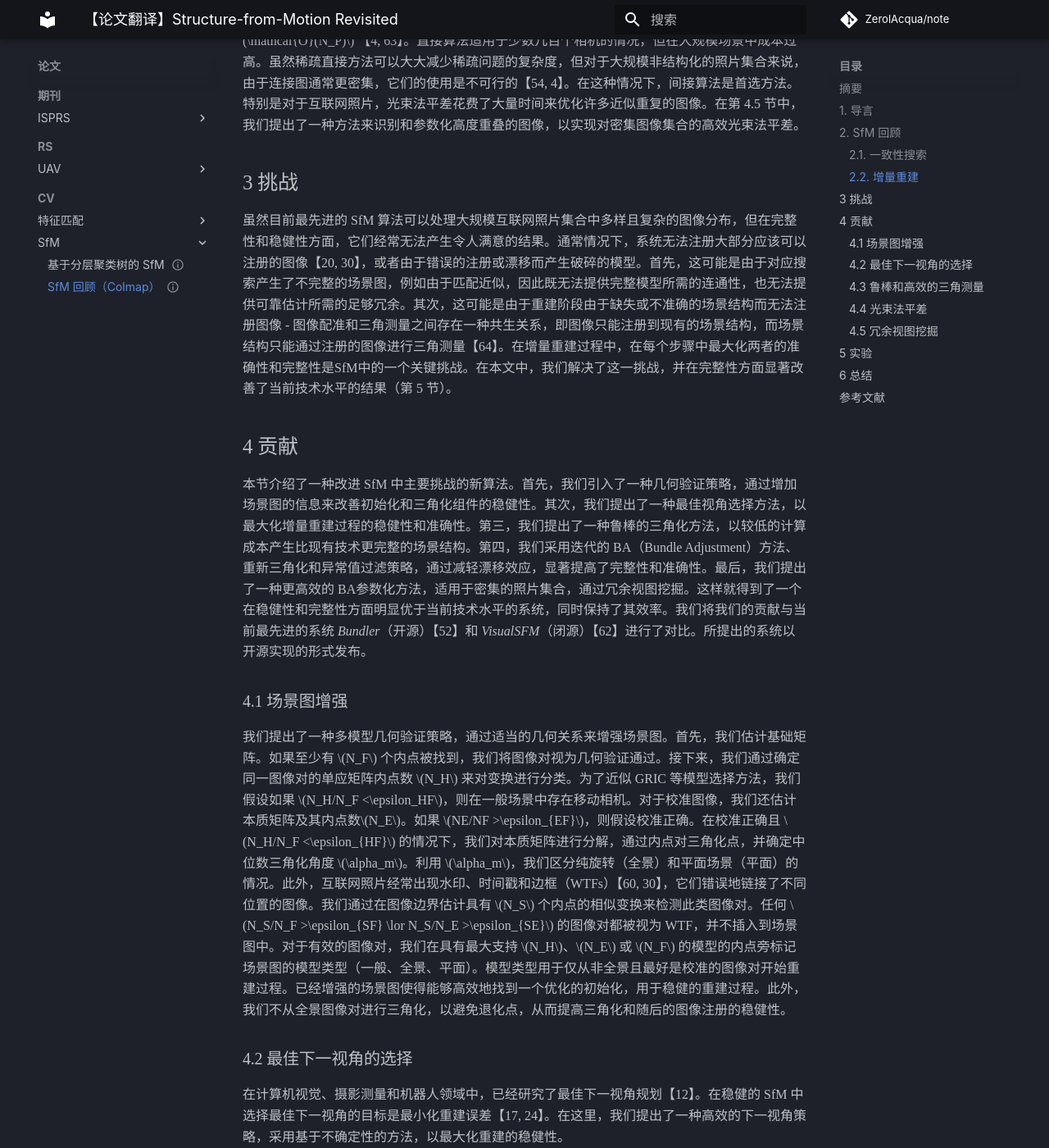
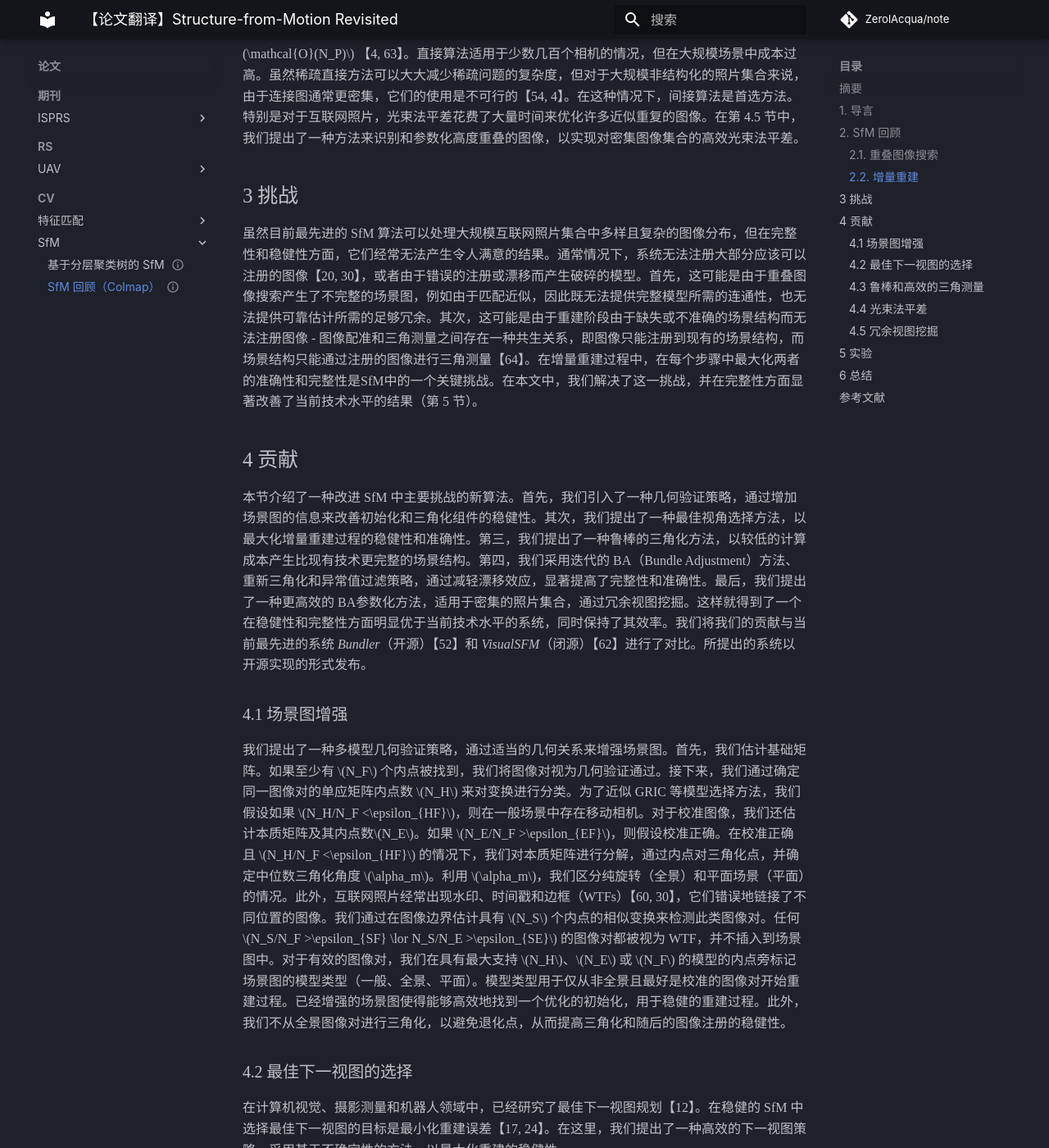
Before and after one commit to ZerolAcqua/note, an MkDocs documentation site: the page built from docs/paper/CV/SfM/Structure-from-Motion_Revisited.md, in a window 1280 px wide and 1400 px high, scrolled down 2904 px. Shown: the whole window at 82% size. Built offline with MkDocs 1.6.1 and Material for MkDocs 9.7.7, drawn with Linux system fonts in a browser that asks for light colours; some web fonts are replaced; a script that is not in the unit is left out; comment, search, counter and statistics services are not loaded; some of the changed text lies outside the part shown.

Commit message:
Update Structure-from-Motion_Revisited.md

```diff
--- a/docs/paper/CV/SfM/Structure-from-Motion_Revisited.md
+++ b/docs/paper/CV/SfM/Structure-from-Motion_Revisited.md
@@ -26,9 +26,9 @@
 
 SfM 是从不同视角拍摄的图像的投影中重建三维结构的过程。增量式的 SfM（在本文中称为 SfM）是一个顺序处理管道，具有迭代重建部分（图 2）。它通常从特征提取和匹配开始，然后进行几何验证。生成的场景图作为重建阶段的基础，使用精心选择的两视图重建为模型种子，随后逐渐注册新图像，三角化场景点，过滤异常值，并使用光束法平差（BA）来细化重建。以下各节详细介绍了这个过程，定义了本文中使用的符号，并引介相关研究。
 
-### 2.1. 一致性搜索
+### 2.1. 重叠图像搜索
 
-第一阶段是对应搜索，其找到了输入图像 $\mathcal{I}=\{I_i~|~i=1\dots N_I\}$ 中的场景重叠并确定了在重叠的图像中相同点的投影。输出为几何验证的图像对 $\bar{\mathcal{C}}$  和每个点的图像投影的图。
+第一阶段是重叠图像搜索，其找到了输入图像 $\mathcal{I}=\{I_i~|~i=1\dots N_I\}$ 中的场景重叠并确定了在重叠的图像中相同点的投影。输出为几何验证的图像对 $\bar{\mathcal{C}}$  和每个点的图像投影的图。
 
 **特征提取**。对于每个图像 $I_i$，SfM 检测到在位置 $\mathrm{x}_j\in \mathbb{R}^2$ 处具有外观描述符 $\mathrm{f}_j$  的局部特征集合 $\mathcal{F}_\mathrm{i} = \{(\mathrm{x}_j，\mathrm{f}_j)~|~j = 1\dots N_{F_i}\}$。特征应该对辐射和几何变换具有不变性，以便 SfM 可以在多幅图像中唯一识别它们【41】。SIFT【39】，其改进方法 【59】和最近的特征【9】是鲁棒性方面的黄金标准。与此同时，二进制特征提供更好的效率，但鲁棒性较差【29】。
 
@@ -43,6 +43,7 @@
 **初始化**。SfM 使用精心选定的双视重建【7, 52】初始化模型。选择适合的初始图像对至关重要，因为重建过程可能无法从错误的初始化中恢复。此外，重建的鲁棒性、精度和性能取决于增量过程的种子位置。从图像图中具有许多重叠相机的密集位置进行初始化通常会产生更鲁棒和准确的重建结果，因为这增加了冗余信息。相反，从较稀疏的位置进行初始化可以降低运行时间，因为在重建过程中光束法平差处理的是累积的整体稀疏问题。
 
 **图像注册**。从度量重建开始，可以通过解决透视 n 点（PnP）问题【18】来将新图像注册到当前模型中，使用特征对应关系将已注册图像中的三角化点（ 2D-3D 对应关系）用于计算。PnP 问题涉及估计姿态 $\mathrm{P}_c$，对于未标定相机还包括其内参数。因此，集合 $\mathcal{P}$ 通过新注册图像的姿态 $\mathrm{P}_c$ 进行扩展。由于 2D-3D 对应关系通常包含离群值，对于已标定相机，通常使用 RANSAC 和最小化求解器（例如【22, 34】）来估计姿态。对于非标定相机，存在各种最小化求解器（例如【10】）或基于采样的方法（例如【31】）。在第 4.2 节中，我们提出了一种新颖且鲁棒的下一个最佳图像选择方法，用于准确的姿态估计和可靠的三角化。
+
 **三角测量**。新注册的图像必须观测到已有的场景点。此外，通过三角测量，它还可以通过扩展点集 $\mathcal{X}$ 来增加场景覆盖范围。只要至少有另一个图像也覆盖新的场景部分但从不同的视角注册，就可以将新的场景点 $\mathrm{X}_k$ 进行三角测量并添加到 $\mathcal{X}$ 中。三角测量是 SfM 中的关键步骤，它通过冗余性【58】增加了现有模型的稳定性，并通过提供额外的 2D-3D 对应关系来实现新图像的注册。存在许多多视图三角测量的方法 【27, 5, 25, 35, 40, 3, 44, 32】。这些方法在 SfM 中受到限制的鲁棒性或高计算成本的影响，我们在第 4.3 节中提出了一种鲁棒且高效的三角测量方法来解决这个问题。
 
 **光束法平差**。图像配准和三角测量是独立的过程，尽管它们的结果高度相关 - 相机姿态的不确定性会传播到三角化的点，反之亦然，并且通过额外的三角化，可以通过增加冗余性来改善初始相机姿态。如果没有进一步的优化，SfM 通常会迅速漂移到不可恢复的状态。光束法平差【58】是对相机参数 $\mathrm{P}_c$ 和点参数 $\mathrm{X}_k$ 进行联合非线性优化的过程，通过最小化重投影误差来实现，其中使用函数 $π$ 将场景点投影到图像空间，同时使用损失函数 $\rho_j$ 来减弱离群值的影响。
@@ -53,7 +54,7 @@
 
 ## 3 挑战
 
-虽然目前最先进的 SfM 算法可以处理大规模互联网照片集合中多样且复杂的图像分布，但在完整性和稳健性方面，它们经常无法产生令人满意的结果。通常情况下，系统无法注册大部分应该可以注册的图像【20, 30】，或者由于错误的注册或漂移而产生破碎的模型。首先，这可能是由于对应搜索产生了不完整的场景图，例如由于匹配近似，因此既无法提供完整模型所需的连通性，也无法提供可靠估计所需的足够冗余。其次，这可能是由于重建阶段由于缺失或不准确的场景结构而无法注册图像 - 图像配准和三角测量之间存在一种共生关系，即图像只能注册到现有的场景结构，而场景结构只能通过注册的图像进行三角测量【64】。在增量重建过程中，在每个步骤中最大化两者的准确性和完整性是SfM中的一个关键挑战。在本文中，我们解决了这一挑战，并在完整性方面显著改善了当前技术水平的结果（第 5 节）。
+虽然目前最先进的 SfM 算法可以处理大规模互联网照片集合中多样且复杂的图像分布，但在完整性和稳健性方面，它们经常无法产生令人满意的结果。通常情况下，系统无法注册大部分应该可以注册的图像【20, 30】，或者由于错误的注册或漂移而产生破碎的模型。首先，这可能是由于重叠图像搜索产生了不完整的场景图，例如由于匹配近似，因此既无法提供完整模型所需的连通性，也无法提供可靠估计所需的足够冗余。其次，这可能是由于重建阶段由于缺失或不准确的场景结构而无法注册图像 - 图像配准和三角测量之间存在一种共生关系，即图像只能注册到现有的场景结构，而场景结构只能通过注册的图像进行三角测量【64】。在增量重建过程中，在每个步骤中最大化两者的准确性和完整性是SfM中的一个关键挑战。在本文中，我们解决了这一挑战，并在完整性方面显著改善了当前技术水平的结果（第 5 节）。
 
 ## 4 贡献
 
@@ -61,13 +62,13 @@
 
 ### 4.1 场景图增强
 
-我们提出了一种多模型几何验证策略，通过适当的几何关系来增强场景图。首先，我们估计基础矩阵。如果至少有 $N_F$ 个内点被找到，我们将图像对视为几何验证通过。接下来，我们通过确定同一图像对的单应矩阵内点数 $N_H$ 来对变换进行分类。为了近似 GRIC 等模型选择方法，我们假设如果 $N_H/N_F <\epsilon_HF$，则在一般场景中存在移动相机。对于校准图像，我们还估计本质矩阵及其内点数$N_E$。如果 $NE/NF >\epsilon_{EF}$，则假设校准正确。在校准正确且 $N_H/N_F <\epsilon_{HF}$ 的情况下，我们对本质矩阵进行分解，通过内点对三角化点，并确定中位数三角化角度 $\alpha_m$。利用 $\alpha_m$，我们区分纯旋转（全景）和平面场景（平面）的情况。此外，互联网照片经常出现水印、时间戳和边框（WTFs）【60, 30】，它们错误地链接了不同位置的图像。我们通过在图像边界估计具有 $N_S$ 个内点的相似变换来检测此类图像对。任何 $N_S/N_F >\epsilon_{SF} \lor N_S/N_E >\epsilon_{SE}$ 的图像对都被视为 WTF，并不插入到场景图中。对于有效的图像对，我们在具有最大支持 $N_H$、$N_E$ 或 $N_F$ 的模型的内点旁标记场景图的模型类型（一般、全景、平面）。模型类型用于仅从非全景且最好是校准的图像对开始重建过程。已经增强的场景图使得能够高效地找到一个优化的初始化，用于稳健的重建过程。此外，我们不从全景图像对进行三角化，以避免退化点，从而提高三角化和随后的图像注册的稳健性。
+我们提出了一种多模型几何验证策略，通过适当的几何关系来增强场景图。首先，我们估计基础矩阵。如果至少有 $N_F$ 个内点被找到，我们将图像对视为几何验证通过。接下来，我们通过确定同一图像对的单应矩阵内点数 $N_H$ 来对变换进行分类。为了近似 GRIC 等模型选择方法，我们假设如果 $N_H/N_F <\epsilon_{HF}$，则在一般场景中存在移动相机。对于校准图像，我们还估计本质矩阵及其内点数$N_E$。如果 $N_E/N_F >\epsilon_{EF}$，则假设校准正确。在校准正确且 $N_H/N_F <\epsilon_{HF}$ 的情况下，我们对本质矩阵进行分解，通过内点对三角化点，并确定中位数三角化角度 $\alpha_m$。利用 $\alpha_m$，我们区分纯旋转（全景）和平面场景（平面）的情况。此外，互联网照片经常出现水印、时间戳和边框（WTFs）【60, 30】，它们错误地链接了不同位置的图像。我们通过在图像边界估计具有 $N_S$ 个内点的相似变换来检测此类图像对。任何 $N_S/N_F >\epsilon_{SF} \lor N_S/N_E >\epsilon_{SE}$ 的图像对都被视为 WTF，并不插入到场景图中。对于有效的图像对，我们在具有最大支持 $N_H$、$N_E$ 或 $N_F$ 的模型的内点旁标记场景图的模型类型（一般、全景、平面）。模型类型用于仅从非全景且最好是校准的图像对开始重建过程。已经增强的场景图使得能够高效地找到一个优化的初始化，用于稳健的重建过程。此外，我们不从全景图像对进行三角化，以避免退化点，从而提高三角化和随后的图像注册的稳健性。
 
-### 4.2 最佳下一视角的选择
+### 4.2 最佳下一视图的选择
 
-在计算机视觉、摄影测量和机器人领域中，已经研究了最佳下一视角规划【12】。在稳健的 SfM 中选择最佳下一视角的目标是最小化重建误差【17, 24】。在这里，我们提出了一种高效的下一视角策略，采用基于不确定性的方法，以最大化重建的稳健性。
+在计算机视觉、摄影测量和机器人领域中，已经研究了最佳下一视图规划【12】。在稳健的 SfM 中选择最佳下一视图的目标是最小化重建误差【17, 24】。在这里，我们提出了一种高效的下一视图策略，采用基于不确定性的方法，以最大化重建的稳健性。
 
-选择下一视角非常关键，因为每个决策都会影响剩余的重建过程。一个错误的决策可能导致一系列相机误注册和错误的三角化。此外，选择下一视角极大地影响姿态估计的质量以及三角化的完整性和准确性。准确的姿态估计对于稳健的 SfM 至关重要，因为如果姿态不准确，点的三角化可能会失败。选择下一视角的决策具有挑战性，因为对于互联网照片集合，通常没有有关场景覆盖和相机参数的先验信息，因此决策完全基于从外观【17】、两视图对应和增量重建的场景推导的信息【53, 24】。
+选择下一视图非常关键，因为每个决策都会影响剩余的重建过程。一个错误的决策可能导致一系列相机误注册和错误的三角化。此外，选择下一视图极大地影响姿态估计的质量以及三角化的完整性和准确性。准确的姿态估计对于稳健的 SfM 至关重要，因为如果姿态不准确，点的三角化可能会失败。选择下一视图的决策具有挑战性，因为对于互联网照片集合，通常没有有关场景覆盖和相机参数的先验信息，因此决策完全基于从外观【17】、两视图对应和增量重建的场景推导的信息【53, 24】。
 
 一种常用的策略是选择看到最多三角化点的图像【52】，以最小化相机复位的不确定性。Haner 等人【24】提出了一种以不确定性为驱动的方法，最小化重建误差。通常情况下，选择看到最多三角化点的相机，除非观测配置不良。为此，Lepetit 等人【34】通过实验证明，使用 PnP 求解相机姿态的准确性取决于观测数量及其在图像中的分布。对于互联网照片，标准的 PnP 问题在先验标定缺少或不准确的情况下被扩展到估计内参数。大量的 2D-3D 对应关系为该估计提供了冗余性【34】，而点的均匀分布避免了糟糕的配置，并实现了内参的可靠估计【41】。
 
@@ -122,9 +123,9 @@
 
 我们的方法受到这些先前工作的启发。与 Ni 等人类似，我们将问题划分为子图，其中内部参数被因子化。我们有三个主要贡献：首先，一种有效的相机分组方案，利用 SfM 的固有特性，并替代 Ni 等人使用的昂贵的图割方法。其次，我们将许多相机聚类为许多小的、高度重叠的相机组，而不是将许多相机聚类为一个子图，从而降低了解决减少的相机系统的成本。第三，由于较小且高度重叠的相机组，我们通过跳过 Ni 等人的分割变量优化来消除了交替方案。
 
-SfM 根据它们的参数是否受到最新增量模型扩展的影响，将图像和点分成两组。对于大型问题，由于模型通常只在局部扩展，大部分场景保持不变。BA 自然更多地优化新扩展的部分，而其他部分只在漂移情况下得到改善【62】。此外，互联网照片集合通常具有不均匀的相机分布，存在许多冗余视点。基于这些观察，我们将未受影响的场景部分划分为高度重叠的图像组 $\mathcal{G}=\{G_r~|~r = 1\dots N_G\}$，并将每个组 $G_r$ 参数化为单个相机。受最新扩展影响的图像被独立分组，以便对其参数进行最优化。请注意，这导致了标准的 BA参数化（Eq. 1）。对于未受影响的图像，我们创建具有大小为 $N_{G_r}$ 的组。我们认为如果图像在最新模型扩展期间被添加，或者其超过比率 $\epsilon_r$ 的观测具有大于 $r$ 个像素的重投影误差（用于改进重新三角化的相机），则该图像受到影响。
+SfM 根据它们的参数是否受到最新增量模型扩展的影响，将图像和点分成两组。对于大型问题，由于模型通常只在局部扩展，大部分场景保持不变。BA 自然更多地优化新扩展的部分，而其他部分只在漂移情况下得到改善【62】。此外，互联网照片集合通常具有不均匀的相机分布，存在许多冗余视点。基于这些观察，我们将未受影响的场景部分划分为高度重叠的图像组 $\mathcal{G}=\{G_r~|~r = 1\dots N_G\}$，并将每个组 $G_r$ 参数化为单个相机。受最新扩展影响的图像被独立分组，以便对其参数进行最优化。请注意，这导致了标准的 BA 参数化（Eq. 1）。对于未受影响的图像，我们创建具有大小为 $N_{G_r}$ 的组。我们认为如果图像在最新模型扩展期间被添加，或者其超过比率 $\epsilon_r$ 的观测具有大于 $r$ 个像素的重投影误差（用于改进重新三角化的相机），则该图像受到影响。
 
-组内的图像应尽可能冗余【43】，图像之间共视点的数量是描述它们相互作用程度的度量【33】。对于具有 $N_X$ 个点的场景，每个图像可以用一个二进制可见性向量 $v_i\in\{0,1\}^{N_X}$  来描述，其中 $v_i$ 的第 $n$ 个条目在点 $\mathrm{X_n} 在图像 $i$ 中可见时为 1，否则为 0。图像 $a$ 和 $b$ 之间的相互作用程度通过对它们的向量 $v_i$ 进行位操作来计算。
+组内的图像应尽可能冗余【43】，图像之间共视点的数量是描述它们相互作用程度的度量【33】。对于具有 $N_X$ 个点的场景，每个图像可以用一个二进制可见性向量 $v_i\in\{0,1\}^{N_X}$  来描述，其中 $v_i$ 的第 $n$ 个条目在点 $\mathrm{X_n}$ 在图像 $i$ 中可见时为 1，否则为 0。图像 $a$ 和 $b$ 之间的相互作用程度通过对它们的向量 $v_i$ 进行位操作来计算。
 
 $$V_{ab}=\|\mathrm{v}_a\land\mathrm{v}_b\|/\|\mathrm{v}_a\lor\mathrm{v}_b\|$$
 
@@ -138,7 +139,7 @@
 
 ## 5 实验
 
-我们在各种各样的数据集上进行实验，评估了所提出的组件和整个系统与现有技术的增量式（*Bundler* 【53】, *VisualSFM*【62】）和全局 SfM 系统（*DISCO* 【14】，*Theia* 【55】）的比较。这17个数据集共包含 144,953 张无序的互联网照片，分布在一个大范围内，并具有高度变化的相机密度。此外，Quad 【14】具有地面真实相机位置。在所有实验中，我们使用 RootSIFT 特征，并使用在不相关数据集上训练的词汇树将每个图像与其 100 个最近邻进行匹配。为了确保不同方法之间的可比性，计时不包括对 2.7GHz 主频、256GB RAM 的机器进行的对应搜索。
+我们在各种各样的数据集上进行实验，评估了所提出的组件和整个系统与现有技术的增量式（*Bundler* 【53】, *VisualSFM*【62】）和全局 SfM 系统（*DISCO* 【14】，*Theia* 【55】）的比较。这17个数据集共包含 144,953 张无序的互联网照片，分布在一个大范围内，并具有高度变化的相机密度。此外，Quad 【14】具有地面真实相机位置。在所有实验中，我们使用 RootSIFT 特征，并使用在不相关数据集上训练的词汇树将每个图像与其 100 个最近邻进行匹配。为了确保不同方法之间的可比性，计时不包括对 2.7GHz 主频、256GB RAM 的机器进行的重叠图像搜索。
 
 **下一最佳视角选择**。一个合成实验（图 4）评估了分数 $\mathcal{S}$ 如何反映点的数量和分布。我们使用  $L = 6$ 的金字塔级别，并生成具有标准差 $\sigma$ 和均值 $\mu$ 的高斯分布图像点。较大的 $\sigma$ 和较中心的 $\mu$ 对应于更均匀的分布，并且正确产生较高的分数。同样，当点的数量较少时，分数主要由它们在图像中的分布决定。另一个实验（图 5）将我们的方法（*Pyramid*）与现有策略进行了重建误差的比较。其他方法是 *Number* 【53】，它最大化了三角化点的数量，和 *Ratio*，它最大化了可见点与可能可见点的比率。在每次图像配准之后，我们测量不同策略之间共享的注册图像数（交并比）和重建误差（相对于地面真实相机位置的中位距离）。虽然所有策略都会收敛到相同的注册图像集，但我们的方法通过为图像选择更好的配准顺序，产生了最准确的重建结果。
 
```
